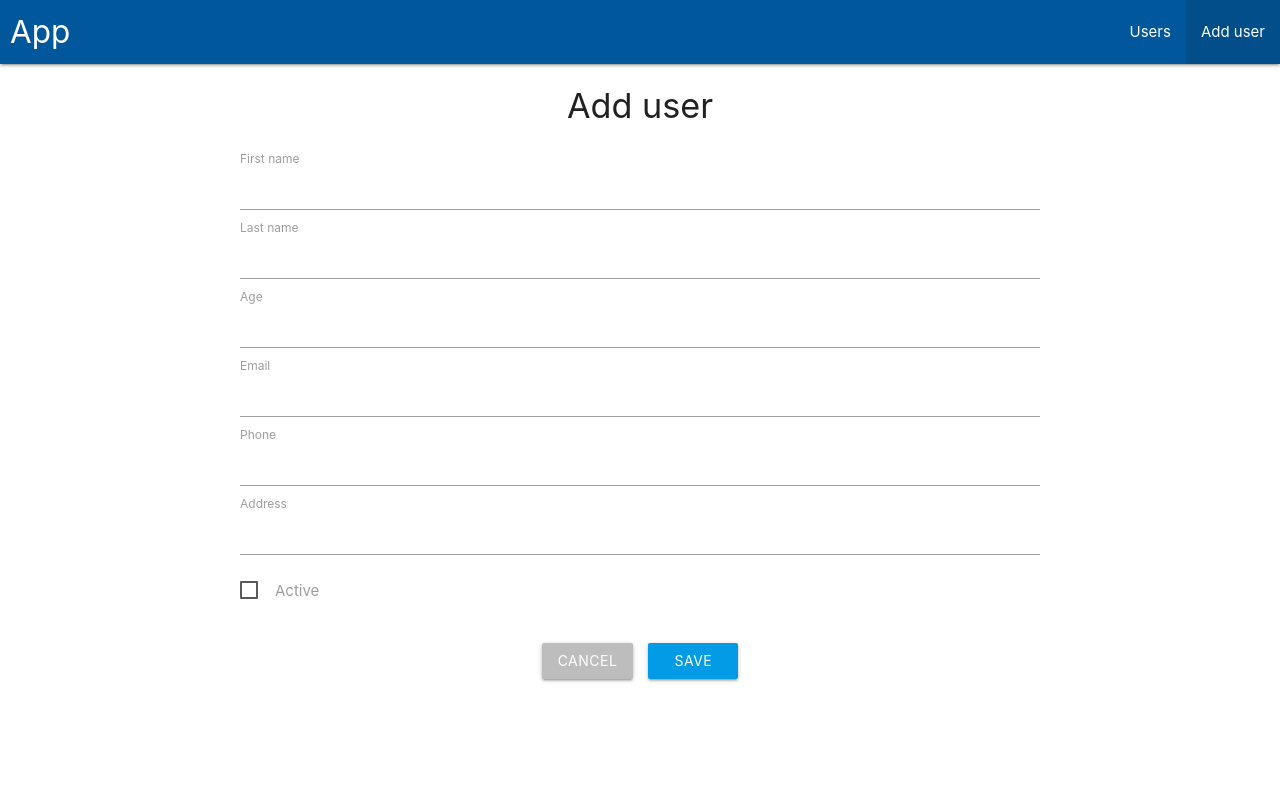
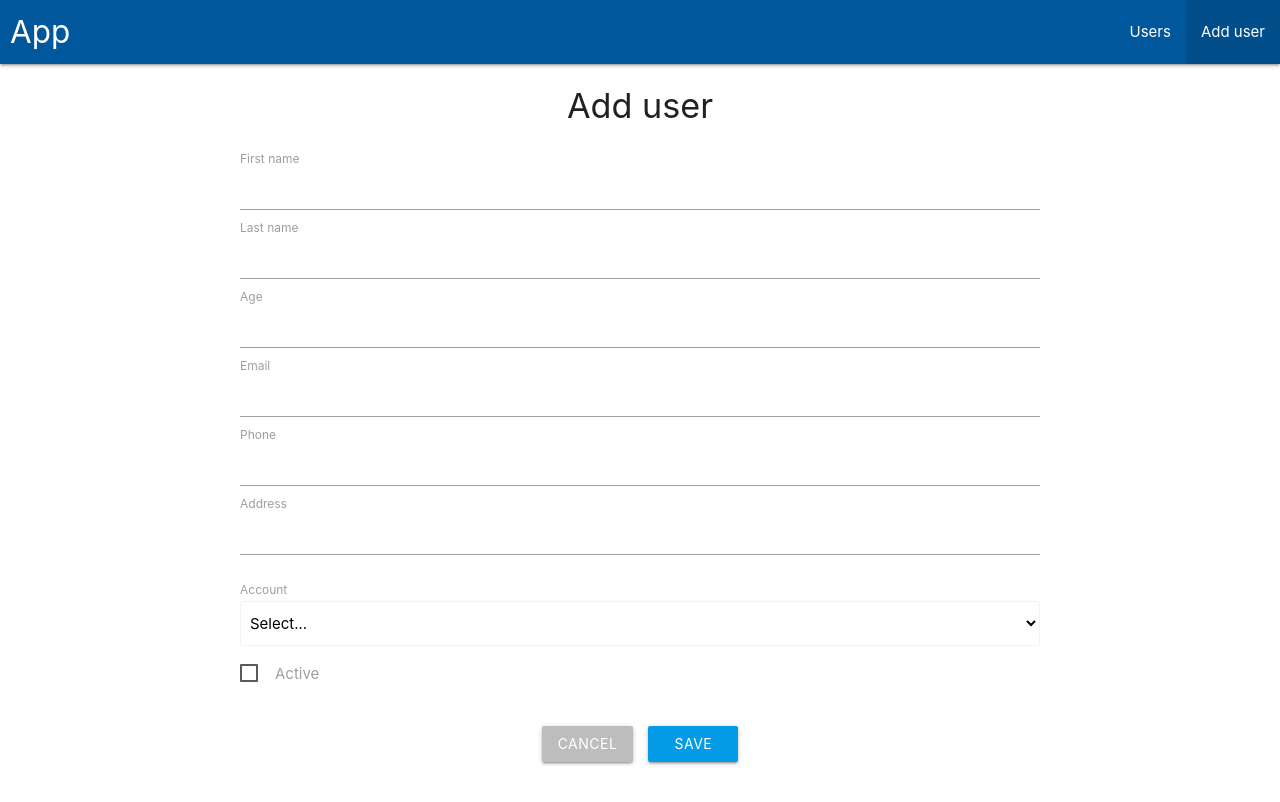
Before and after one commit to Ex-Zy/admin, a Vue app: page /add in a window 1280 px wide. Built offline with nearby package versions, Linux system fonts and the light colour scheme.

Commit message:
create v-select

```diff
--- a/src/components/v-form.vue
+++ b/src/components/v-form.vue
@@ -6,6 +6,7 @@
     <v-input id="mail" type="email" v-model="localUser.email" label="Email"/>
     <v-input id="phone" v-model="localUser.phone" label="Phone"/>
     <v-input id="address" v-model="localUser.address" label="Address"/>
+    <v-select v-model="localUser.accessLevel" :list="accessLevelList" label="Account" placeholder="Select..."/>
     <v-checkbox id="active-user" v-model="localUser.isActive" title="Active"/>
   </div>
 </template>
@@ -13,10 +14,12 @@
 <script>
 import VInput from "@/components/v-input";
 import VCheckbox from "@/components/v-checkbox";
+import VSelect from "@/components//v-select";
 
 export default {
   name: "v-form",
   components: {
+    VSelect,
     VInput,
     VCheckbox
   },
@@ -35,7 +38,12 @@ export default {
   },
   data() {
     return {
-      localUser: null
+      localUser: null,
+      accessLevelList: [
+        { title: "Admin", value: "admin" },
+        { title: "User", value: "user" },
+        { title: "Guest", value: "guest" }
+      ]
     };
   },
   watch: {
--- /dev/null
+++ b/src/components/v-select.vue
@@ -0,0 +1,56 @@
+<template>
+  <div class="select">
+    <label>{{label}}</label>
+    <select
+      class="select__list browser-default"
+      :value="selected"
+      @change="updateValue">
+      <option v-if="placeholder" value disabled>{{placeholder}}</option>
+      <option
+        v-for="item in list"
+        :value="item.value"
+        :key="item.value">
+        {{item.title}}
+      </option>
+    </select>
+  </div>
+</template>
+
+<script>
+export default {
+  name: "v-select",
+  model: {
+    prop: "selected",
+    event: "change"
+  },
+  props: {
+    selected: {
+      type: String,
+      requred: true
+    },
+    label: {
+      type: String,
+      requred: true
+    },
+    list: {
+      type: Array,
+      requred: true
+    },
+    placeholder: {
+      type: String
+    }
+  },
+  methods: {
+    updateValue(e) {
+      this.$emit("change", e.target.value);
+    }
+  }
+};
+</script>
+
+<style lang="scss" scoped>
+.select {
+  position: relative;
+  margin: 1rem 0;
+}
+</style>
```
